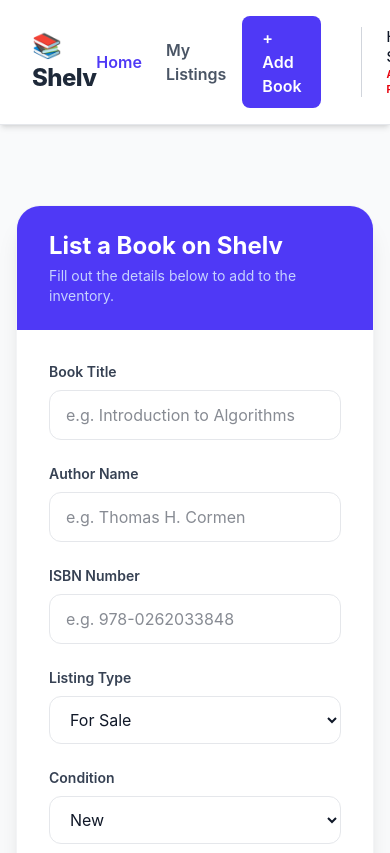
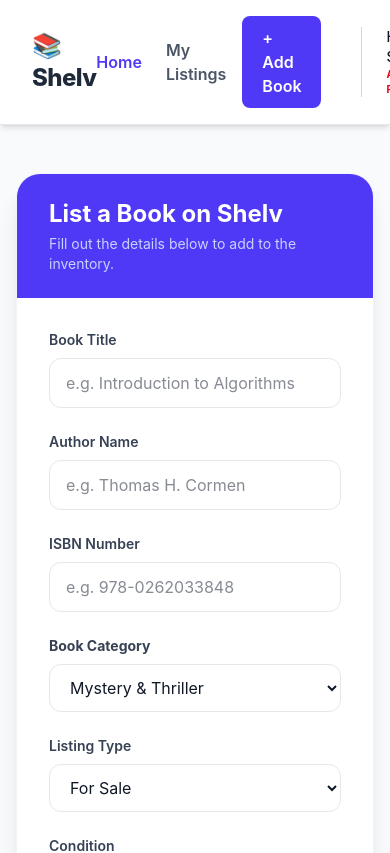
Before and after one commit to Kathuskan/shelv, a React (Vite) app in the folder client/: page /add-book in a window 390 px wide. Shown: the top 853 px of the page. Built offline with nearby package versions, Linux system fonts and the light colour scheme; sample sign-in values are in the browser's storage.

Commit message:
Refactored Home component UI: added full-width static category navigation bar and fixed responsive layout padding

```diff
--- a/client/src/AddBook.jsx
+++ b/client/src/AddBook.jsx
@@ -7,6 +7,7 @@ function AddBook() {
     title: '',
     author: '',
     isbn: '',
+    category: 'Mystery & Thriller',
     listingType: 'Sale',
     condition: 'New',
     price: '',
@@ -107,7 +108,28 @@ function AddBook() {
               <input type="text" name="isbn" value={formData.isbn} onChange={handleChange} required
                 className="w-full px-4 py-3 rounded-xl border border-gray-200 focus:ring-2 focus:ring-indigo-600 focus:border-transparent transition-all outline-none" placeholder="e.g. 978-0262033848" />
             </div>
-
+            {/* UPDATED: Official Category Dropdown */}
+            <div className="col-span-1 md:col-span-2">
+              <label className="block text-sm font-bold text-gray-700 mb-2">Book Category</label>
+              <select
+                name="category"
+                value={formData.category}
+                onChange={handleChange}
+                required
+                className="w-full px-4 py-3 rounded-xl border border-gray-200 focus:ring-2 focus:ring-indigo-600 outline-none bg-white"
+              >
+                <option value="Mystery & Thriller">Mystery & Thriller</option>
+                <option value="Science Fiction">Science Fiction</option>
+                <option value="Fantasy">Fantasy</option>
+                <option value="Romance">Romance</option>
+                <option value="Biography">Biography</option>
+                <option value="Self-Help">Self-Help</option>
+                <option value="History">History</option>
+                <option value="Children’s Books">Children’s Books</option>
+                <option value="Business">Business</option>
+                <option value="Science & Technology">Science & Technology</option>
+              </select>
+            </div>
             <div>
               <label className="block text-sm font-semibold text-gray-700 mb-2">Listing Type</label>
               <select name="listingType" value={formData.listingType} onChange={handleChange}
--- a/client/src/App.jsx
+++ b/client/src/App.jsx
@@ -11,6 +11,7 @@ import BookCard from './BookCard';
 import BookDetails from './BookDetails';
 import ApplySeller from './ApplySeller';
 
+
 // 1. The Home Component
 function Home() {
   const [books, setBooks] = useState([]);
@@ -20,6 +21,13 @@ function Home() {
   const [searchTerm, setSearchTerm] = useState('');
   const [filterType, setFilterType] = useState('All');
   const [conditionFilter, setConditionFilter] = useState('All');
+
+  // Our Official Categories List
+  const categories = [
+    "Mystery & Thriller", "Science Fiction", "Fantasy", "Romance",
+    "Biography", "Self-Help", "History", "Children’s Books",
+    "Business", "Science & Technology"
+  ];
 
   useEffect(() => {
     axios.get('http://localhost:5001/api/books')
@@ -33,6 +41,7 @@ function Home() {
       });
   }, []);
 
+  // 1. Apply top-level search and dropdown filters
   const filteredBooks = books.filter((book) => {
     const matchesSearch = book.title.toLowerCase().includes(searchTerm.toLowerCase()) ||
       book.author.toLowerCase().includes(searchTerm.toLowerCase());
@@ -42,11 +51,54 @@ function Home() {
     return matchesSearch && matchesType && matchesCondition;
   });
 
+  // 2. Get the 8 most recently added books (reversing the array so newest are first)
+  const recentBooks = [...filteredBooks].reverse().slice(0, 8);
+
+  // 3. Smooth Scroll Function for Quick Navigation
+  const scrollToCategory = (categoryName) => {
+    const element = document.getElementById(`category-${categoryName}`);
+    if (element) {
+      // Offset slightly so the navbar doesn't cover the title
+      const yOffset = -100;
+      const y = element.getBoundingClientRect().top + window.pageYOffset + yOffset;
+      window.scrollTo({ top: y, behavior: 'smooth' });
+    }
+  };
+
   return (
+    <div className="w-full">
+      {/* --- SLEEK FULL-WIDTH CATEGORY BAR --- */}
+      {/* FIXED: Moved outside the max-w container so it stretches edge-to-edge on ALL screens */}
+      <div className="bg-indigo-600 shadow-inner overflow-x-auto scrollbar-hide">
+        <div className="max-w-7xl mx-auto px-4 sm:px-6 lg:px-8">
+          <div className="flex gap-8 py-3 min-w-max">
+            {categories.map(category => {
+              const hasBooks = filteredBooks.some(book => book.category === category);
+              if (!hasBooks) return null;
+
+              return (
+                <button
+                  key={`nav-${category}`}
+                  onClick={() => scrollToCategory(category)}
+                  // FIXED: Changed to text-indigo-100 and hover:text-white for a smooth hover effect
+                  className="whitespace-nowrap text-sm font-semibold tracking-wide text-white hover:text-white transition-colors"
+                >
+                  {category}
+                </button>
+              );
+            })}
+          </div>
+        </div>
+      </div>
+
+      {/* --- MAIN CONTENT AREA --- */}
+      {/* FIXED: Added py-8 back to restore the proper breathing room */}
       <div className="max-w-7xl mx-auto px-4 sm:px-6 lg:px-8 py-8">
+
+        {/* --- TOP HEADER & SEARCH BAR --- */}
         <div className="flex flex-col md:flex-row justify-between items-start md:items-center mb-8 gap-4">
           <div>
-          <h2 className="text-3xl font-bold text-gray-900">Current Inventory</h2>
+            <h2 className="text-3xl font-bold text-gray-900">Marketplace</h2>
             <span className="inline-block mt-2 bg-indigo-100 text-indigo-800 text-sm font-medium px-3 py-1 rounded-full">
               {filteredBooks.length} Books Found
             </span>
@@ -60,7 +112,6 @@ function Home() {
               onChange={(e) => setSearchTerm(e.target.value)}
               className="px-4 py-2 border border-gray-300 rounded-lg focus:ring-2 focus:ring-indigo-600 outline-none w-full md:w-64"
             />
-
             <select
               value={filterType}
               onChange={(e) => setFilterType(e.target.value)}
@@ -70,7 +121,6 @@ function Home() {
               <option value="Rent">For Rent</option>
               <option value="Sale">For Sale</option>
             </select>
-
             <select
               value={conditionFilter}
               onChange={(e) => setConditionFilter(e.target.value)}
@@ -83,6 +133,7 @@ function Home() {
           </div>
         </div>
 
+        {/* --- DYNAMIC BOOK SECTIONS --- */}
         {loading ? (
           <div className="flex justify-center items-center h-64">
             <div className="animate-spin rounded-full h-12 w-12 border-b-2 border-indigo-600"></div>
@@ -97,18 +148,49 @@ function Home() {
                 </button>
               </div>
             ) : (
+              <div className="space-y-16">
+
+                {/* --- SECTION: RECENT LISTINGS --- */}
+                {recentBooks.length > 0 && (
+                  <section>
+                    <h3 className="text-2xl font-bold text-gray-900 mb-6 border-b border-gray-200 pb-2">🌟 Recently Added</h3>
                     <div className="grid grid-cols-1 sm:grid-cols-2 lg:grid-cols-3 xl:grid-cols-4 gap-8">
-              {filteredBooks.map((book) => (
-                // This ONE line replaces all that old HTML!
+                      {recentBooks.map((book) => (
+                        <BookCard key={`recent-${book._id}`} book={book} />
+                      ))}
+                    </div>
+                  </section>
+                )}
+
+                {/* --- SECTIONS: CATEGORY WISE LISTINGS --- */}
+                {categories.map((category) => {
+                  const booksInCategory = filteredBooks.filter(book => book.category === category);
+
+                  if (booksInCategory.length === 0) return null;
+
+                  return (
+                    <section key={`section-${category}`} id={`category-${category}`} className="scroll-mt-6">
+                      <h3 className="text-2xl font-bold text-gray-900 mb-6 border-b border-gray-200 pb-2">
+                        {category} <span className="text-gray-400 text-lg font-normal ml-2">({booksInCategory.length})</span>
+                      </h3>
+                      <div className="grid grid-cols-1 sm:grid-cols-2 lg:grid-cols-3 xl:grid-cols-4 gap-8">
+                        {booksInCategory.map((book) => (
                           <BookCard key={book._id} book={book} />
                         ))}
+                      </div>
+                    </section>
+                  );
+                })}
+
               </div>
             )}
           </>
         )}
       </div>
+    </div>
   );
 }
+
 
 // 2. The Main App Component
 function App() {
@@ -138,7 +220,7 @@ function App() {
   return (
     <BrowserRouter>
       <div className="min-h-screen bg-gray-50 font-sans text-gray-900">
-        <nav className="flex items-center justify-between bg-white shadow-md px-8 py-4 mb-8 border-b border-gray-200">
+        <nav className="sticky top-0 z-50 flex items-center justify-between bg-white shadow-md px-8 py-4 border-b border-gray-200">
           <Link to="/"><h1 className="text-2xl font-extrabold text-gray-800 tracking-tight">📚 Shelv</h1></Link>
 
           <div className="flex gap-6 items-center">
--- a/client/src/EditBook.jsx
+++ b/client/src/EditBook.jsx
@@ -96,7 +96,28 @@ function EditBook() {
           <label className="block text-sm font-bold text-gray-700 mb-2">Author</label>
           <input type="text" name="author" value={formData.author} onChange={handleChange} required className="w-full px-4 py-3 rounded-xl border border-gray-200 focus:ring-2 focus:ring-indigo-600 outline-none" />
         </div>
-
+        {/* UPDATED: Official Category Dropdown */}
+        <div>
+          <label className="block text-sm font-bold text-gray-700 mb-2">Book Category</label>
+          <select
+            name="category"
+            value={formData.category}
+            onChange={handleChange}
+            required
+            className="w-full px-4 py-3 rounded-xl border border-gray-200 focus:ring-2 focus:ring-indigo-600 outline-none bg-white"
+          >
+            <option value="Mystery & Thriller">Mystery & Thriller</option>
+            <option value="Science Fiction">Science Fiction</option>
+            <option value="Fantasy">Fantasy</option>
+            <option value="Romance">Romance</option>
+            <option value="Biography">Biography</option>
+            <option value="Self-Help">Self-Help</option>
+            <option value="History">History</option>
+            <option value="Children’s Books">Children’s Books</option>
+            <option value="Business">Business</option>
+            <option value="Science & Technology">Science & Technology</option>
+          </select>
+        </div>
         <div className="grid grid-cols-2 gap-4">
           <div>
             <label className="block text-sm font-bold text-gray-700 mb-2">Price (Rs)</label>
```
Also changed, not shown: 1 other file (tests, documents, lock files or other folders). Lines whose indentation alone changed are shown as unchanged.
